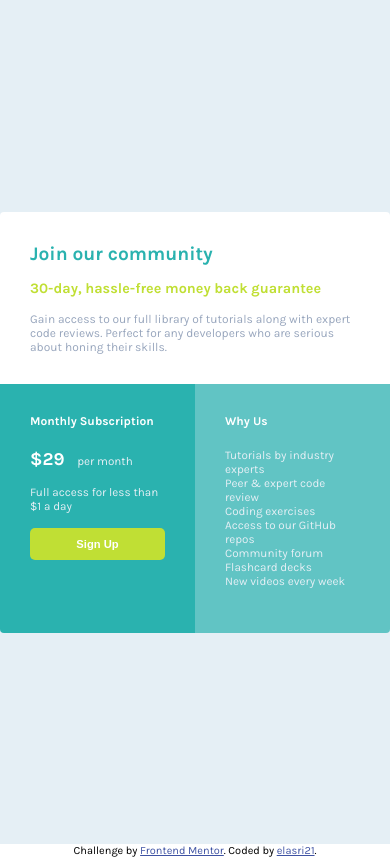
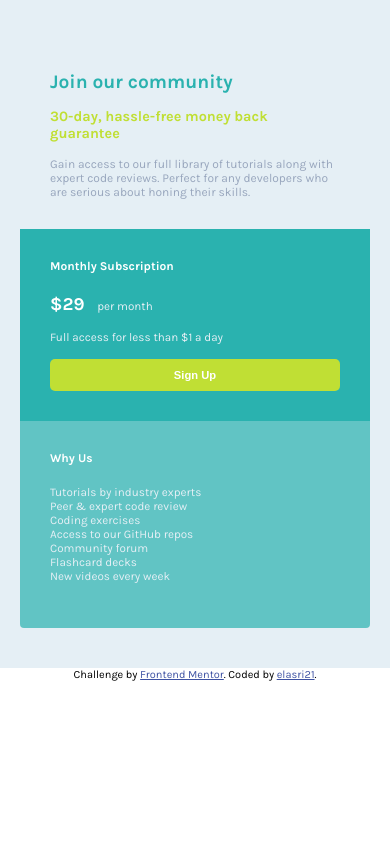
Before and after one commit to elasri21/single-price, a plain HTML site: page index.html in a window 390 px wide. Drawn offline with Linux system fonts and the light colour scheme.

Commit message:
fixing responsive issues

```diff
--- /dev/null
+++ b/css/main.scss
@@ -0,0 +1,153 @@
+//start variables
+$mobileScreen: "(max-width: 767px)";
+$otherScreen: "(min-width: 768px)";
+//end variables
+//start global rules
+* {
+  margin: 0;
+  padding: 0;
+  box-sizing: border-box;
+}
+html,
+body {
+  height: 100%;
+}
+body {
+  font-size: 16px;
+  font-family: "Karla", sans-serif;
+}
+#container {
+  background-color: hsl(204, 43%, 93%);
+  #page {
+    .top {
+      padding: 30px;
+      h1 {
+        font-size: 120%;
+        color: hsl(179, 62%, 43%);
+        margin-bottom: 15px;
+        font-weight: 700;
+      }
+      h2 {
+        font-size: 90%;
+        color: hsl(71, 73%, 54%);
+        margin-bottom: 15px;
+        font-weight: 700;
+      }
+      p {
+        font-size: 75%;
+        color: hsl(218, 22%, 67%);
+        font-weight: 500;
+      }
+    }
+    .midle {
+      background-color: hsl(179, 62%, 43%);
+      padding: 30px;
+      h2 {
+        font-size: 75%;
+        color: hsl(0, 0%, 100%);
+        font-weight: 700;
+        margin-bottom: 20px;
+      }
+      h3 {
+        font-size: 73%;
+        color: hsl(204, 43%, 93%);
+        font-weight: 500;
+        margin-bottom: 15px;
+        span {
+          &.bold {
+            display: inline-block;
+            font-size: 155%;
+            font-weight: 700;
+            color: hsl(0, 0%, 100%);
+            margin-right: 10px;
+          }
+        }
+      }
+      p {
+        font-size: 73%;
+        color: hsl(204, 43%, 93%);
+        font-weight: 500;
+        margin-bottom: 15px;
+      }
+      button {
+        border: none;
+        outline: none;
+        font-size: 70%;
+        background-color: hsl(71, 73%, 54%);
+        color: hsl(0, 0%, 100%);
+        font-weight: 700;
+        padding: 10px;
+        width: 100%;
+        border-radius: 5px;
+        cursor: pointer;
+      }
+    }
+    .button {
+      background-color: hsla(179, 62%, 43%, 0.7);
+      padding: 30px;
+      h2 {
+        font-size: 75%;
+        color: hsl(0, 0%, 100%);
+        font-weight: 700;
+        margin-bottom: 20px;
+      }
+      p {
+        font-size: 73%;
+        color: hsl(204, 43%, 93%);
+        font-weight: 500;
+        margin-bottom: 15px;
+        span {
+          display: block;
+        }
+      }
+    }
+  }
+  @media #{$mobileScreen} {
+    padding: 40px 20px;
+    #page {
+      .top {
+        border-radius: 4px 4px 0 0;
+      }
+      .midle {
+        border-radius: 0 0 0 0;
+      }
+      .button {
+        border-radius: 0 0 4px 4px;
+      }
+    }
+  }
+  @media #{$otherScreen} {
+    height: 100%;
+    display: flex;
+    justify-content: center;
+    align-items: center;
+    #page {
+      display: grid;
+      grid-template-columns: repeat(2, 350px);
+      grid-template-rows: repeat(2, 200px);
+      .top {
+        grid-column: 1/3;
+        grid-row: 1/2;
+        background-color: hsl(0, 0%, 100%);
+        border-radius: 4px 4px 0 0;
+      }
+      .midle {
+        grid-column: 1/2;
+        border-radius: 0 0 0 4px;
+      }
+      .button {
+        grid-column: 2/3;
+        border-radius: 0 0 4px 0;
+      }
+    }
+  }
+}
+//start footer
+.attribution {
+  font-size: 11px;
+  text-align: center;
+  a {
+    color: hsl(228, 45%, 44%);
+  }
+}
+//end footer
--- a/index.html
+++ b/index.html
@@ -8,7 +8,7 @@
     <link rel="preconnect" href="https://fonts.googleapis.com">
     <link rel="preconnect" href="https://fonts.gstatic.com" crossorigin>
     <link href="https://fonts.googleapis.com/css2?family=Karla:wght@400;700&display=swap" rel="stylesheet">
-    <link rel="stylesheet" href="style.css">
+    <link rel="stylesheet" href="./css/main.css">
     <title>Frontend Mentor | Single Price Grid Component</title>
 </head>
 <body>
@@ -26,7 +26,7 @@
                 <p>Full access for less than &dollar;1 a day</p>
                 <button>Sign Up</button>
             </div>
-            <div class="bottom">
+            <div class="button">
                 <h2>Why Us</h2>
                 <p>
                     <span>Tutorials by industry experts</span>
--- a/style.css
+++ /dev/null
@@ -1,143 +0,0 @@
-* {
-    margin: 0;
-    padding: 0;
-    box-sizing: border-box;
-}
-html, body, #container {
-    height: 100%;
-}
-body {
-    font-size: 16px;
-    font-family: 'Karla', sans-serif;
-}
-#container {
-    max-width: 1440px;
-    display: flex;
-    justify-content: center;
-    align-items: center;
-    background-color: hsl(204, 43%, 93%);
-}
-@media screen and (max-width: 375px){
-    #container {
-        max-width: 375px;
-        display: block;
-        padding: 40px 20px;
-    }
-}
-#container #page {
-    width: 700px;
-    display: grid;
-    grid-template-columns: repeat(2, 1fr);
-}
-@media screen and (max-width: 375px){
-    #container #page {
-        width: 100%;
-        display: block;
-    }
-}
-#container #page .top {
-    grid-column: 1/3;
-    background-color: hsl(0, 0%, 100%);
-    padding: 30px;
-    border-radius: 4px 4px 0 0;
-}
-@media screen and (max-width: 375px){
-    #container #page  .top{
-        border-radius: 4px 4px 0 0 ;
-    }
-}
-#container #page .top h1 {
-    font-size: 120%;
-    color: hsl(179, 62%, 43%);
-    margin-bottom: 15px;
-    font-weight: 700;
-}
-#container #page .top h2 {
-    font-size: 90%;
-    color: hsl(71, 73%, 54%);
-    margin-bottom: 15px;
-    font-weight: 700;
-}
-#container #page .top p {
-    font-size: 75%;
-    color: hsl(218, 22%, 67%);
-    font-weight: 500;
-}
-#container #page .midle {
-    grid-column: 1/2;
-    background-color: hsl(179, 62%, 43%);
-    padding: 30px;
-    border-radius: 0 0 0 4px;
-}
-@media screen and (max-width: 375px){
-    #container #page  .midle{
-        border-radius: 0 0 0 0 ;
-    }
-}
-#container #page .midle h2 {
-    font-size: 75%;
-    color: hsl(0, 0%, 100%);
-    font-weight: 700;
-    margin-bottom: 20px;
-}
-#container #page .midle h3 {
-    font-size: 73%;
-    color: hsl(204, 43%, 93%);
-    font-weight: 500;
-    margin-bottom: 15px;
-}
-#container #page .midle h3 span.bold {
-    display: inline-block;
-    font-size: 155%;
-    font-weight: 700;
-    color: hsl(0, 0%, 100%);
-    margin-right: 10px;
-}
-#container #page .midle p {
-    font-size: 73%;
-    color: hsl(204, 43%, 93%);
-    font-weight: 500;
-    margin-bottom: 15px;
-}
-#container #page .midle button {
-    border: none;
-    outline: none;
-    font-size: 70%;
-    background-color: hsl(71, 73%, 54%);
-    color: hsl(0, 0%, 100%);
-    font-weight: 700;
-    padding: 10px;
-    width: 100%;
-    border-radius: 5px;
-    cursor: pointer;
-}
-#container #page .bottom {
-    grid-column: 2/3;
-    background-color: hsl(179, 62%, 43%, .7);
-    padding: 30px;
-    border-radius: 0 0 4px 0;
-}
-@media screen and (max-width: 375px){
-    #container #page  .bottom {
-        border-radius: 0 0 4px 4px;
-    }
-}
-#container #page .bottom h2 {
-    font-size: 75%;
-    color: hsl(0, 0%, 100%);
-    font-weight: 700;
-    margin-bottom: 20px;
-}
-#container #page .bottom p  {
-    font-size: 73%;
-    color: hsl(204, 43%, 93%);
-    font-weight: 500;
-    margin-bottom: 15px;
-}
-#container #page .bottom p span {
-    display: block;
-}
-
-
-.attribution { font-size: 11px; text-align: center; }
-.attribution a { color: hsl(228, 45%, 44%); }
```
Also changed, not shown: css/main.css (added), 1 other file.
